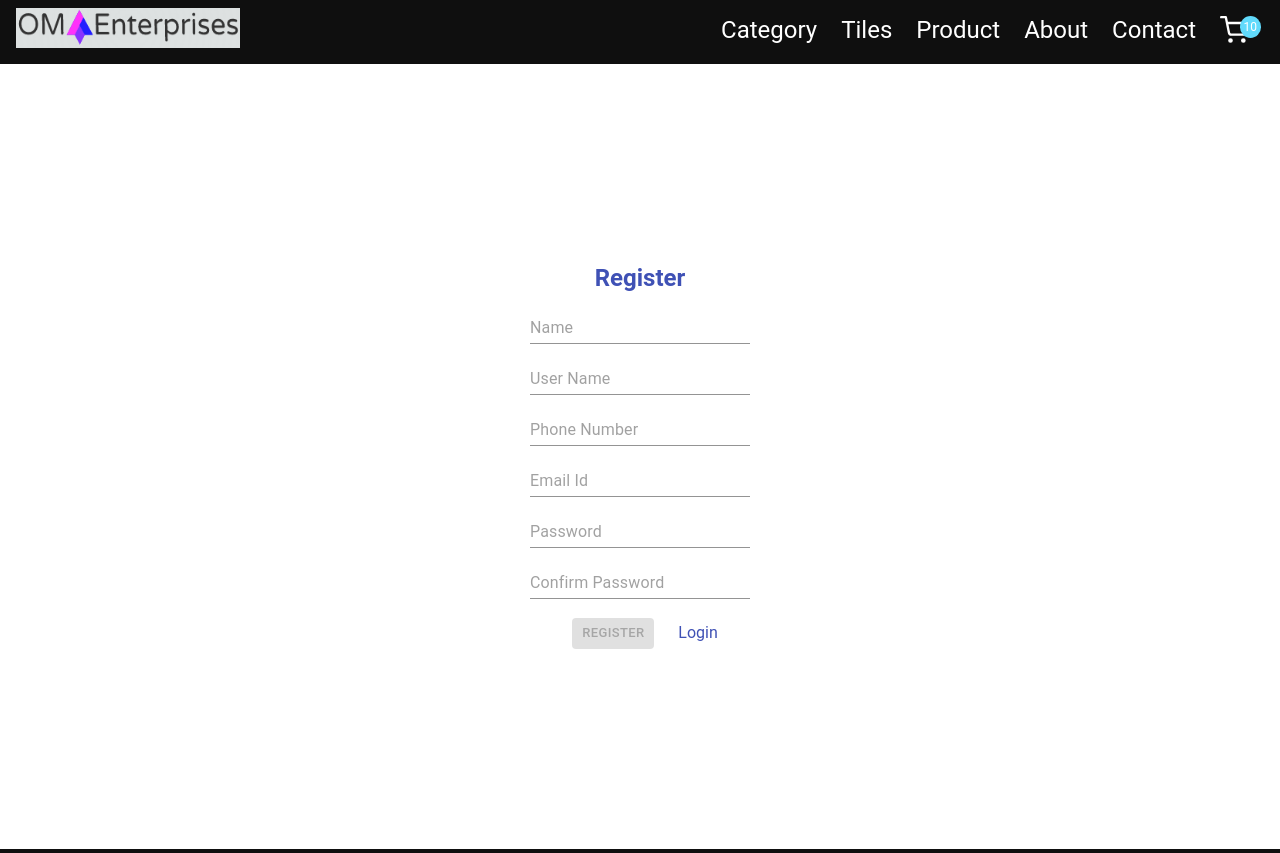
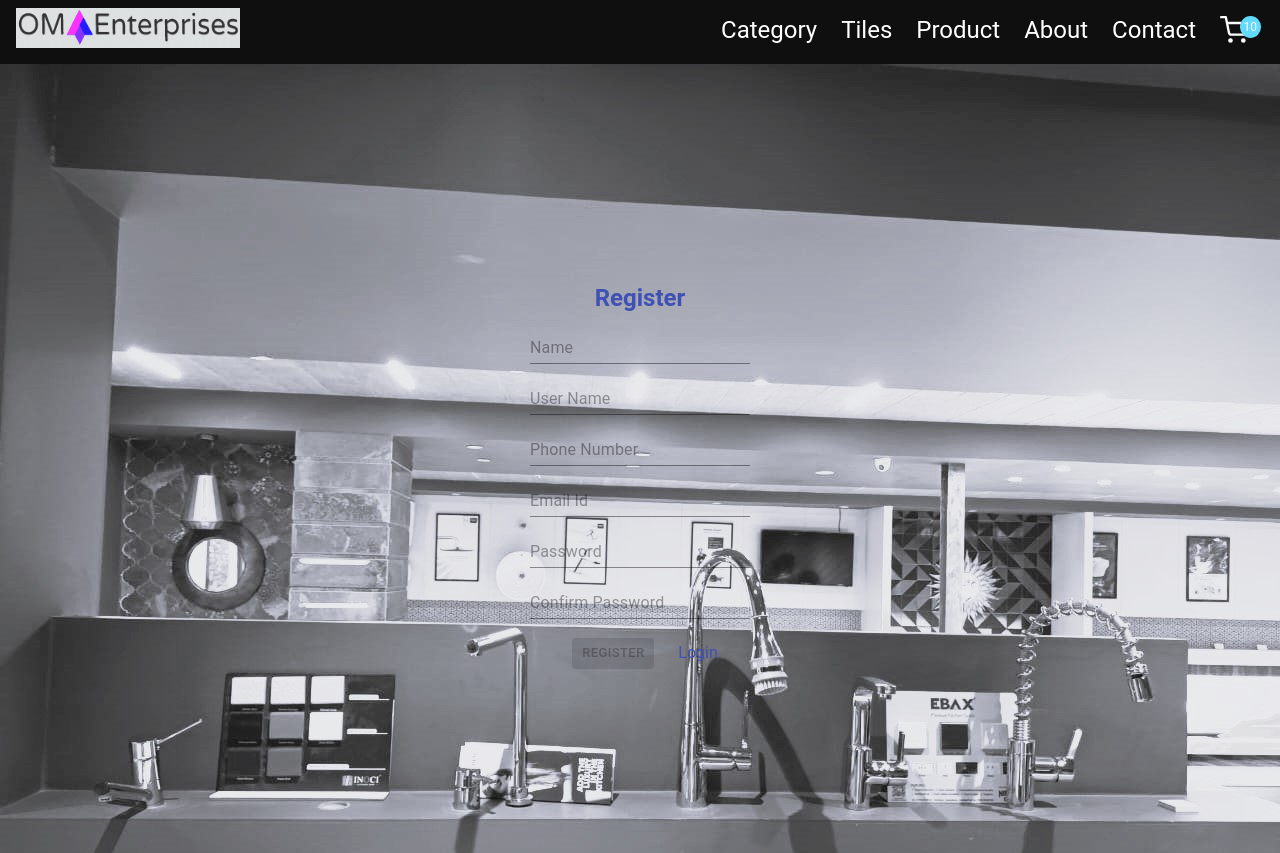
Before and after one commit to Nisarg01-01/SanitaryWare-Website, a React (Create React App) app in the folder frontend/: page /Registration in a window 1280 px wide. Shown: the top 853 px of the page. Built offline with nearby package versions, Linux system fonts and the light colour scheme.

Commit message:
Update Login.js and Registration.js

```diff
--- a/frontend/src/Pages/CSS/Login.css
+++ b/frontend/src/Pages/CSS/Login.css
@@ -1,7 +1,6 @@
 body {
     text-align: center;
     font-family: 'Roboto', sans-serif;
-    background-image: './frontend/src/Images/image1.jpeg';
   }
 
   .button_style {
--- a/frontend/src/Pages/Login.js
+++ b/frontend/src/Pages/Login.js
@@ -1,5 +1,5 @@
 import React, { Component } from 'react';
-// import image from "/image1.jpeg";
+// import image from "./image/image1.jpeg";
 import swal from 'sweetalert';
 import { Button, TextField, Link } from '@material-ui/core';
 import './CSS/Login.css'
@@ -45,9 +45,9 @@ export default class Login extends React.Component {
   //     backgroundImage: "./Images/image1.jpeg",
   // };
     return (
-      <div style= {{backgroundImage:"url(images/image1.jpeg)", backgroundRepeat:"no-repeat",backgroundSize: "cover",
+      <div style= {{backgroundImage:"url(./images/image1.jpeg)", backgroundRepeat:"no-repeat",backgroundSize: "cover",
       height: "100vh"}}>
-      <div style={{marginTop: '200px' , marginBottom: '200px'}}>
+      <div style={{marginTop: 'auto' , marginBottom: 'auto' , paddingTop : '200px' , paddingBottom : '200px'}}>
         <div>
           <h2>Login</h2>
         </div>
--- a/frontend/src/Pages/Registration.js
+++ b/frontend/src/Pages/Registration.js
@@ -41,7 +41,9 @@ export default class Register extends React.Component {
 
   render() {
     return (
-      <div style={{ marginTop: '200px', marginBottom: '200px'}}>
+      <div style= {{backgroundImage:"url(./images/image1.jpeg)", backgroundRepeat:"no-repeat",backgroundSize: "cover",
+      height: "100vh"}}>
+      <div style={{marginTop: 'auto' , marginBottom: 'auto' , paddingTop : '200px' , paddingBottom : '200px'}}>
         <div>
           <h2>Register</h2>
         </div>
@@ -128,6 +130,7 @@ export default class Register extends React.Component {
           </Link>
         </div>
       </div>
+      </div>
     );
   }
 }
```
Also changed, not shown: frontend/src/image/image1.jpeg (added).
